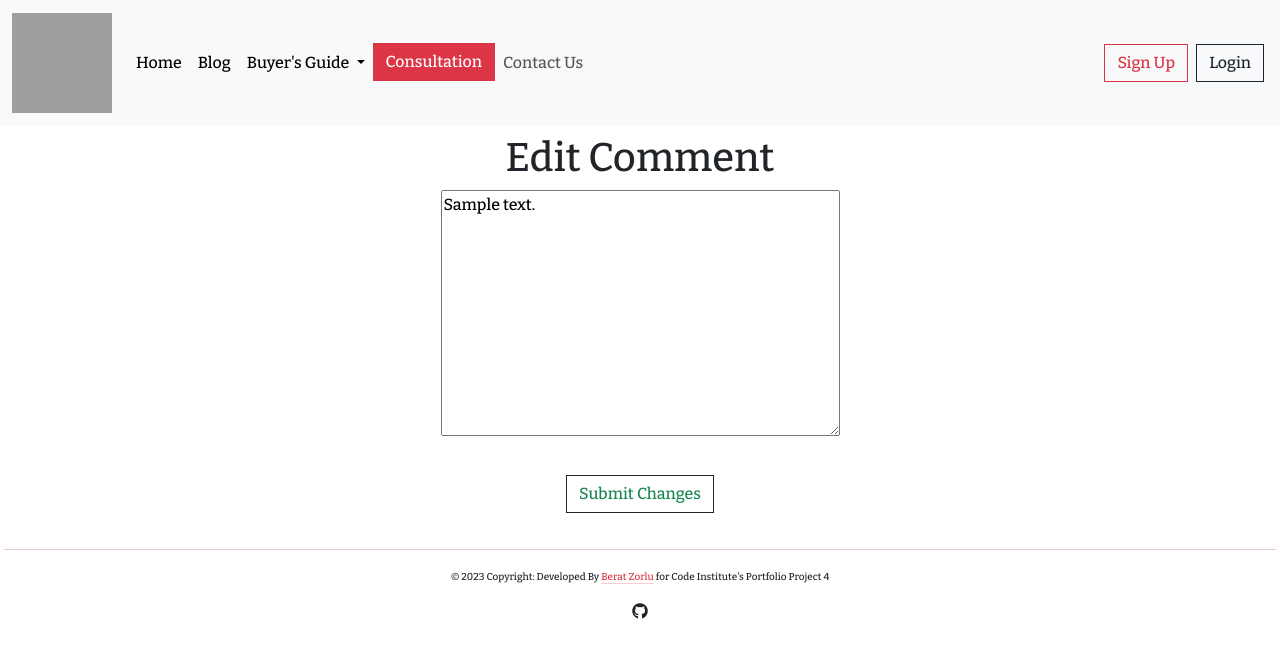
After one commit to beratzorlu/AutoMate, a Django app: page /comment/1/edit-comment/ in a window 1280 px wide. The commit adds this page. Shown: the top 658 px of the page. Run offline with Django 3.2, Linux system fonts and the light colour scheme; tables that the repository leaves empty hold one stand-in row (values such as "Sample post"); some libraries are stand-ins or nearby versions; grey boxes are pictures that could not be loaded.

Commit message:
Add edit comment functionality.

```diff
--- a/blog/urls.py
+++ b/blog/urls.py
@@ -8,6 +8,7 @@ urlpatterns = [
     path('<slug:slug>/', views.DetailView.as_view(), name='post_detail'),
     path('like/<slug:slug>', views.UserPostLike.as_view(), name='url_post_like'),
     path('comment/<int:comment_id>/delete-comment/', views.delete_comment, name='delete_comment'),
+    path('comment/<int:comment_id>/edit-comment/', views.edit_comment, name='edit-comment'),
     path('<slug:slug>/delete-post', views.UserPostDelete.as_view(), name='url_post_delete'),
     path('<slug:slug>/edit-post', views.UserPostEdit.as_view(), name='url_post_edit'),
 ]
--- a/blog/views.py
+++ b/blog/views.py
@@ -137,12 +137,36 @@ def delete_comment(request, comment_id):
     """
     Function-based view for deleting comments.
     """
+
     comment = get_object_or_404(Comment, id=comment_id)
 
     if comment.name == request.user.username:
         comment.delete()
         messages.success(request, "Your comment has been deleted.")
-        return redirect(request.META.get('HTTP_REFERRER', reverse('blog_list')))
+        return redirect(reverse("post_detail", args=[comment.post.slug]))
     else:
         messages.error(request, "You are not authorized to delete this comment.")
         return redirect(request.META.get('HTTP_REFERER', reverse('home')))
+
+
+def edit_comment(request, comment_id):
+    """
+    Function-based view for editing comments.
+    """
+    template = "edit_comment.html"
+    comment = get_object_or_404(Comment, id=comment_id)
+    user_comment_form = UserCommentForm(request.POST or None, instance=comment)
+
+    if request.method == "POST":
+        if user_comment_form.is_valid():
+            user_comment_form.save()
+            messages.success(request, "Successfully saved your changes.")
+            return redirect(reverse("post_detail", args=[comment.post.slug]))
+        messages.error(request, "Sorry, something went wrong. Please try again.")
+
+    context = {
+        "comment": comment,
+        "user_comment_form": user_comment_form,
+    }
+
+    return render(request, template, context)
--- a/templates/comments.html
+++ b/templates/comments.html
@@ -25,7 +25,7 @@
 
             <a href="#" class="btn btn-danger rounded-0" data-bs-toggle="modal"
                 data-bs-target="#modal-{{ comment.id }}"><i class="fas fa-minus-circle"></i> Delete</a>
-            <a href="#" class="btn btn-success rounded-0"><i class="fas fa-edit"></i> Edit</a>
+            <a href="{% url 'edit_comment' comment_id=comment.id %}" class="btn btn-success rounded-0"><i class="fas fa-edit"></i> Edit</a>
 
             <div class="modal fade" id="modal-{{ comment.id }}" data-bs-backdrop="static" tabindex="-1"
                 aria-labelledby="modal-{{ comment.id }}Label" aria-hidden="true">
@@ -70,7 +70,7 @@
 
             <a href="#" class="btn btn-danger rounded-0" data-bs-toggle="modal"
                 data-bs-target="#modal-{{ comment.id }}"><i class="fas fa-minus-circle"></i> Delete</a>
-            <a href="#" class="btn btn-success rounded-0"><i class="fas fa-edit"></i> Edit</a>
+            <a href="{% url 'edit-comment' comment_id=comment.id %}" class="btn btn-success rounded-0"><i class="fas fa-edit"></i> Edit</a>
 
             <div class="modal fade" id="modal-{{ comment.id }}" data-bs-backdrop="static" tabindex="-1"
                 aria-labelledby="modal-{{ comment.id }}Label" aria-hidden="true">
--- a/templates/delete_post.html
+++ b/templates/delete_post.html
@@ -12,7 +12,7 @@
             <div class="modal-body">
                 <h4>
                     Are you sure you want to <strong class="text-italic text-danger">delete</strong> your blog post?
-                    </h4>
+                </h4>
                     <p class="fst-italic">
                         Warning: Once deleted, you <strong class="text-danger">cannot</strong> retrieve your content.
                     </p>
--- /dev/null
+++ b/templates/edit_comment.html
@@ -0,0 +1,19 @@
+{% extends 'base.html' %}
+{% load crispy_forms_tags %}
+
+{% block content %}
+
+<h1 class="mt-2 text-center">Edit Comment</h1>
+
+<div class="text-center">
+   <form action="{% url 'edit-comment' comment_id=comment.id %}" method="POST">
+      {% csrf_token %}
+      {{ user_comment_form.as_p }}
+   <button class="btn btn-outline-success rounded-0 m-3 border border-dark" type="submit">Submit
+         Changes</button>
+   </form>
+</div>
+
+
+
+{% endblock %}
```
